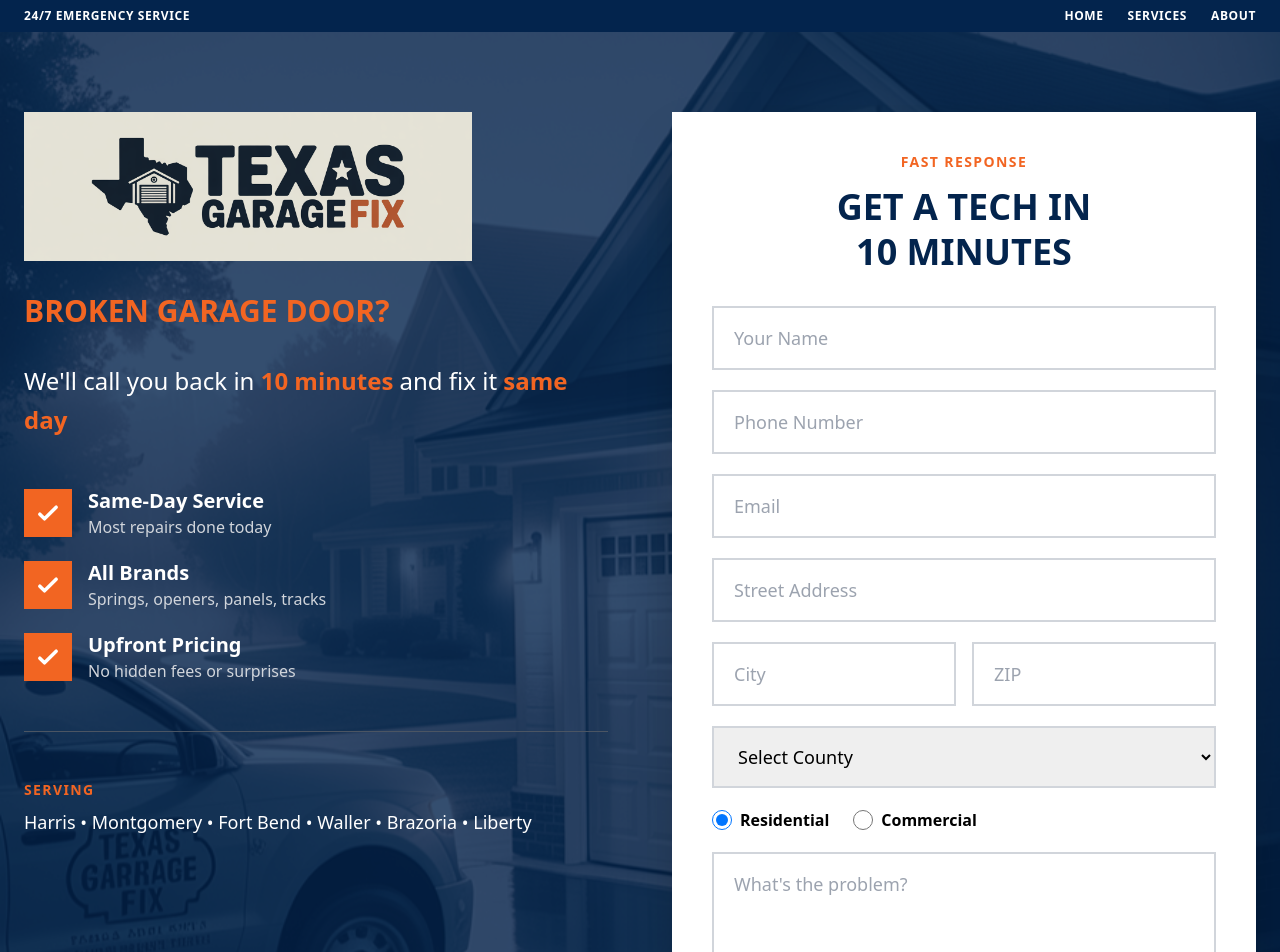
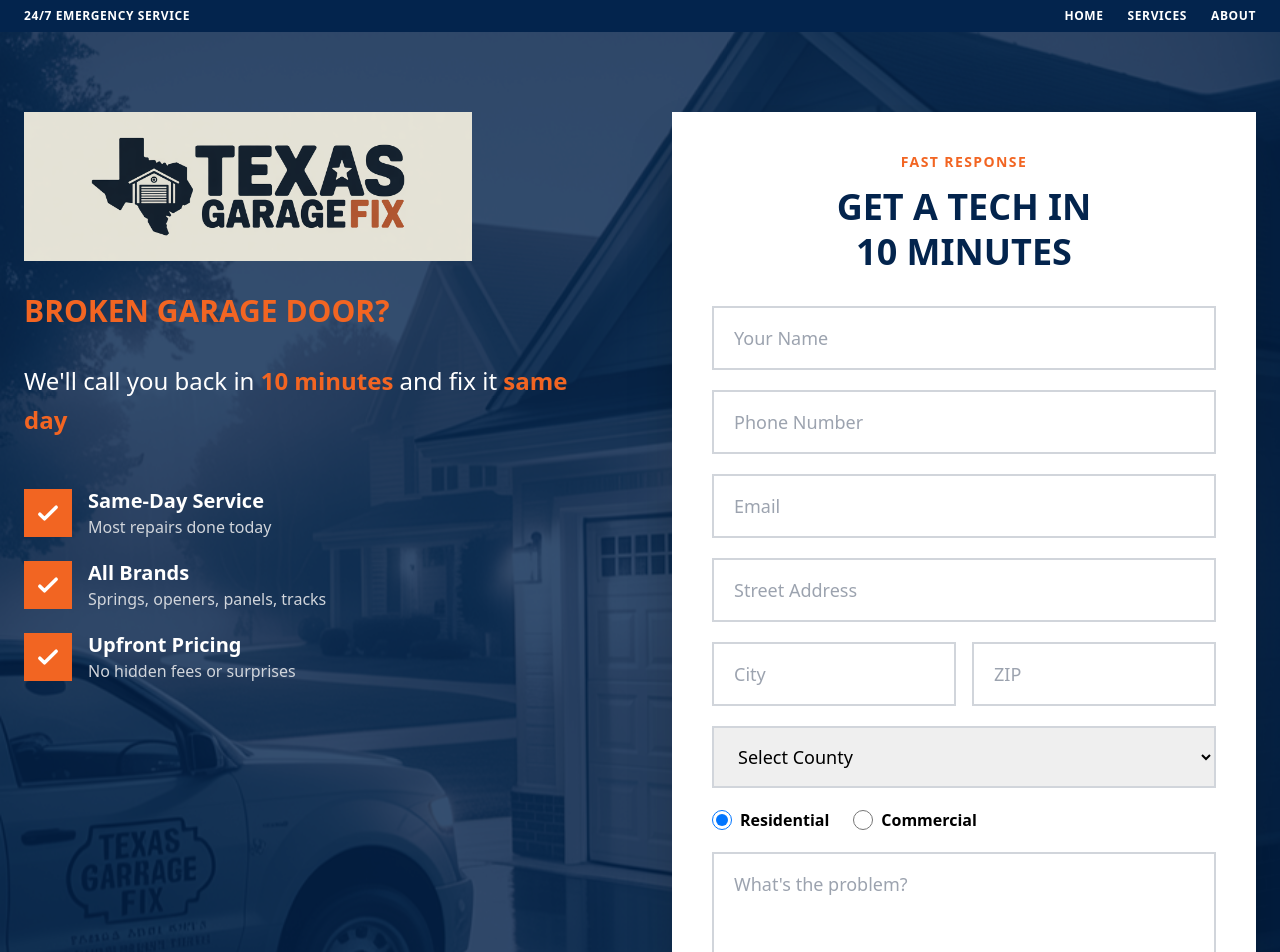
Before and after one commit to jlanddev/texasgaragefix, a Next.js app: page / in a window 1280 px wide. Shown: the top 952 px of the page. Built offline with nearby package versions, Linux system fonts and the light colour scheme.

Commit message:
Remove serving counties section from hero
Clean up hero area by removing county list

🤖 Generated with [Claude Code](https://claude.com/claude-code)

Co-Authored-By: Claude <noreply@anthropic.com>

```diff
--- a/app/page.js
+++ b/app/page.js
@@ -162,10 +162,6 @@ export default function HomePage() {
                 </div>
               </div>
 
-              <div className="mt-12 pt-12 border-t border-gray-600">
-                <div className="text-sm font-bold text-tn-orange mb-2 uppercase tracking-widest">SERVING</div>
-                <div className="text-lg">Harris • Montgomery • Fort Bend • Waller • Brazoria • Liberty</div>
-              </div>
             </div>
 
             {/* Right Form - Sticky */}
```
